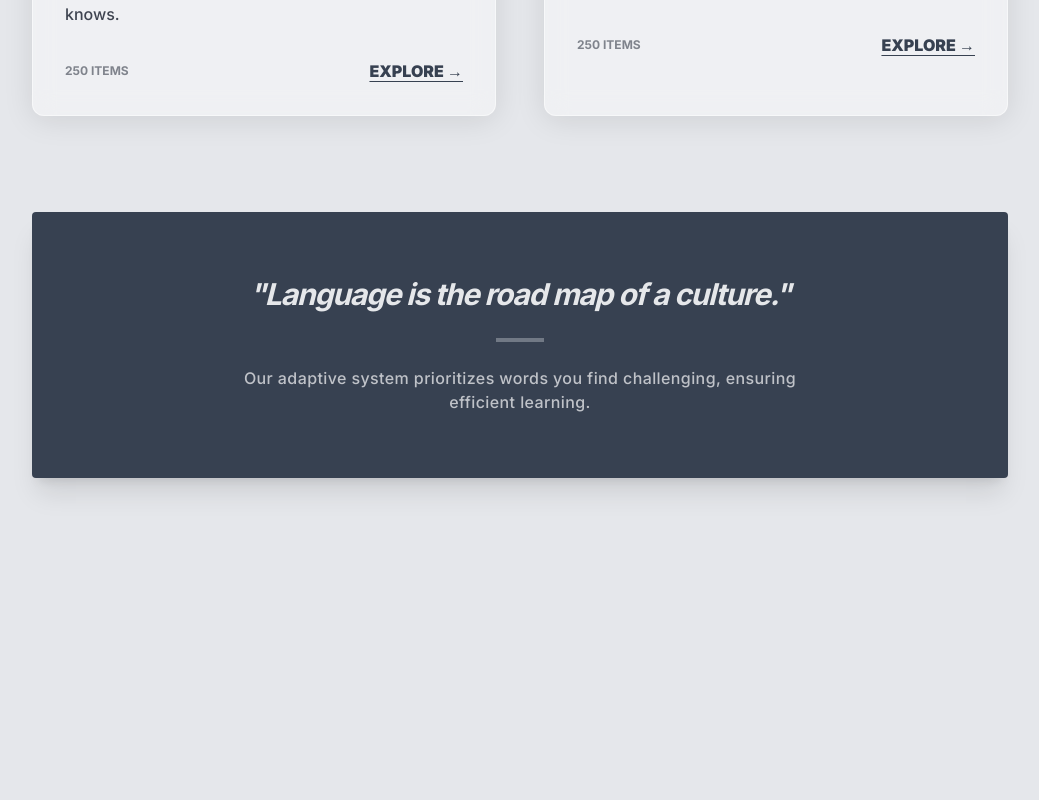
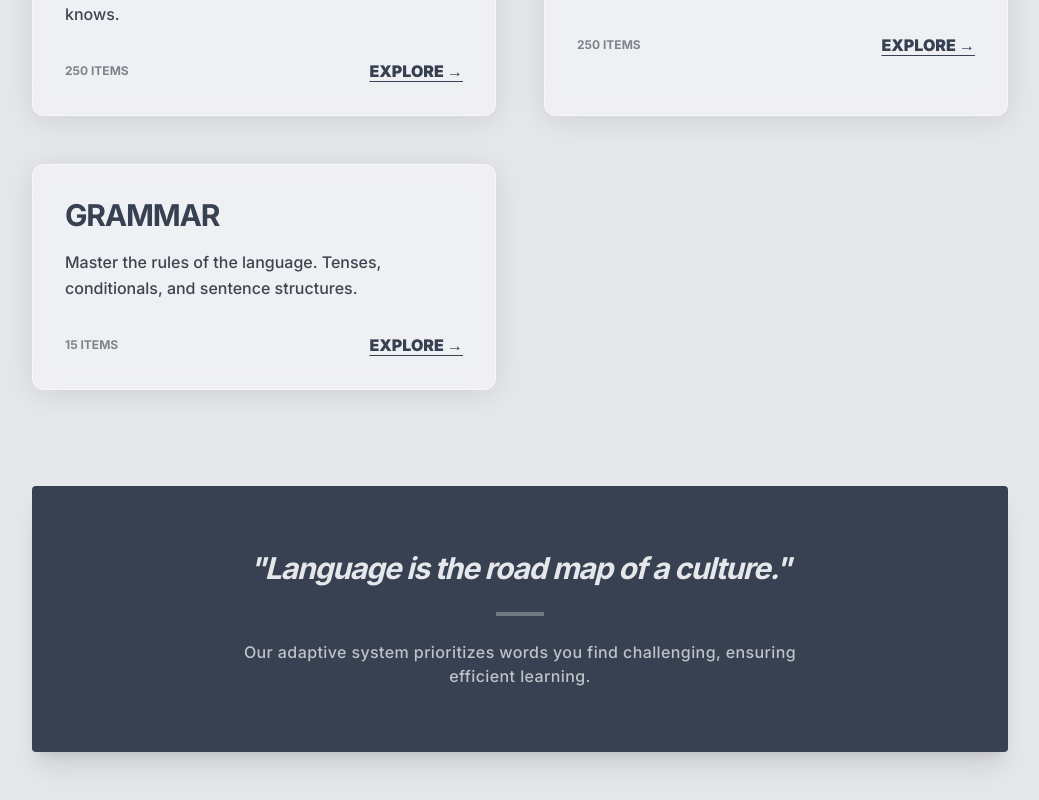
Before and after one commit to kbreabhayle/lingua-learn, a Next.js app: page / in a window 1280 px wide. Shown: the part 955-1755 px from the top of the page, without its empty margins (120-1159 px from the left). Before the commit the page ends 1481 px from the top, so only its background shows below. Built offline with nearby package versions, Linux system fonts and the light colour scheme.

Commit message:
feat: add grammar category and initial content

```diff
--- a/src/app/lessons/page.tsx
+++ b/src/app/lessons/page.tsx
@@ -30,6 +30,12 @@ export default function LessonsPage() {
             slug: "slang-words",
             description: "Informal language and contemporary expressions.",
             count: filteredVocab.filter(v => v.category === 'slang words').length
+        },
+        {
+            name: "Grammar",
+            slug: "grammar",
+            description: "Essential rules, tenses, and sentence structures.",
+            count: filteredVocab.filter(v => v.category === 'grammar').length
         }
     ];
 
--- a/src/app/page.tsx
+++ b/src/app/page.tsx
@@ -4,6 +4,7 @@ import Link from "next/link";
 export default function Home() {
   const phrasalVerbs = VOCABULARY.filter(v => v.category === 'phrasal verbs');
   const slangWords = VOCABULARY.filter(v => v.category === 'slang words');
+  const grammar = VOCABULARY.filter(v => v.category === 'grammar');
 
   return (
     <div className="space-y-16 sm:space-y-24">
@@ -64,6 +65,22 @@ export default function Home() {
             </Link>
           </div>
         </div>
+
+        <div className="glass-panel p-6 sm:p-8 space-y-4 hover:bg-white/50 transition-all group card-hover relative overflow-hidden rounded-xl sm:col-span-2 lg:col-span-1">
+          <h2 className="text-2xl sm:text-3xl font-black uppercase tracking-tight text-primary">Grammar</h2>
+          <p className="text-sm sm:text-base text-foreground/80 font-medium leading-relaxed">
+            Master the rules of the language. Tenses, conditionals, and sentence structures.
+          </p>
+          <div className="pt-4 flex items-center justify-between">
+            <span className="text-[10px] sm:text-xs font-bold opacity-50 text-foreground">{grammar.length} ITEMS</span>
+            <Link
+              href="/lessons/grammar"
+              className="font-black text-sm sm:text-base group-hover:translate-x-1 transition-transform underline underline-offset-4 text-primary"
+            >
+              EXPLORE &rarr;
+            </Link>
+          </div>
+        </div>
       </section>
 
       {/* Featured Quote */}
--- a/src/data/vocabulary.ts
+++ b/src/data/vocabulary.ts
@@ -1,4 +1,4 @@
-export type Category = 'phrasal verbs' | 'slang words';
+export type Category = 'phrasal verbs' | 'slang words' | 'grammar';
 
 export interface VocabularyItem {
   id: string;
@@ -10,6 +10,129 @@ export interface VocabularyItem {
 }
 
 export const VOCABULARY: VocabularyItem[] = [
+  // Grammar - Beginner
+  {
+    id: 'gr-001',
+    word_or_phrase: 'Present Simple',
+    meaning: 'Used for facts, habits, and general truths.',
+    example_sentence: 'I **work** in London.',
+    category: 'grammar',
+    difficulty: 'beginner'
+  },
+  {
+    id: 'gr-002',
+    word_or_phrase: 'Present Continuous',
+    meaning: 'Used for actions happening right now or temporary situations.',
+    example_sentence: 'She **is reading** a book at the moment.',
+    category: 'grammar',
+    difficulty: 'beginner'
+  },
+  {
+    id: 'gr-003',
+    word_or_phrase: 'Past Simple',
+    meaning: 'Used for finished actions in the past.',
+    example_sentence: 'We **watched** a movie yesterday.',
+    category: 'grammar',
+    difficulty: 'beginner'
+  },
+  {
+    id: 'gr-004',
+    word_or_phrase: 'Articles (A/An/The)',
+    meaning: 'Used to define a noun as specific or unspecific.',
+    example_sentence: 'I saw **a** cat. **The** cat was black.',
+    category: 'grammar',
+    difficulty: 'beginner'
+  },
+  {
+    id: 'gr-005',
+    word_or_phrase: 'Plural Nouns',
+    meaning: 'Adding -s or -es to refer to more than one.',
+    example_sentence: 'I have two **dogs** and three **boxes**.',
+    category: 'grammar',
+    difficulty: 'beginner'
+  },
+  // Grammar - Intermediate
+  {
+    id: 'gr-006',
+    word_or_phrase: 'Present Perfect',
+    meaning: 'Connecting the past to the present; experience or recent actions.',
+    example_sentence: 'I **have visited** Paris twice.',
+    category: 'grammar',
+    difficulty: 'intermediate'
+  },
+  {
+    id: 'gr-007',
+    word_or_phrase: 'First Conditional',
+    meaning: 'Real possibilities in the future (If + Present, Will + Verb).',
+    example_sentence: 'If it **rains**, we **will stay** home.',
+    category: 'grammar',
+    difficulty: 'intermediate'
+  },
+  {
+    id: 'gr-008',
+    word_or_phrase: 'Passive Voice',
+    meaning: 'Focusing on the action rather than who did it.',
+    example_sentence: 'The book **was written** by J.K. Rowling.',
+    category: 'grammar',
+    difficulty: 'intermediate'
+  },
+  {
+    id: 'gr-009',
+    word_or_phrase: 'Modal Verbs (Should/Must)',
+    meaning: 'Expressing obligation, advice, or probability.',
+    example_sentence: 'You **must** wear a seatbelt.',
+    category: 'grammar',
+    difficulty: 'intermediate'
+  },
+  {
+    id: 'gr-010',
+    word_or_phrase: 'Gerunds vs Infinitives',
+    meaning: 'Using verbs as nouns (eating) vs base form (to eat).',
+    example_sentence: 'I enjoy **swimming** but I want **to run**.',
+    category: 'grammar',
+    difficulty: 'intermediate'
+  },
+  // Grammar - Advanced
+  {
+    id: 'gr-011',
+    word_or_phrase: 'Third Conditional',
+    meaning: 'Hypothetical situations in the past (If + Past Perfect, Would Have + V3).',
+    example_sentence: 'If I **had known**, I **would have helped**.',
+    category: 'grammar',
+    difficulty: 'advanced'
+  },
+  {
+    id: 'gr-012',
+    word_or_phrase: 'Mixed Conditionals',
+    meaning: 'Mixing past and present hypothetical situations.',
+    example_sentence: 'If I **had studied** harder, I **would be** a doctor now.',
+    category: 'grammar',
+    difficulty: 'advanced'
+  },
+  {
+    id: 'gr-013',
+    word_or_phrase: 'Inversion',
+    meaning: 'Changing word order for emphasis or formal style.',
+    example_sentence: '**Never have I seen** such a beautiful sunset.',
+    category: 'grammar',
+    difficulty: 'advanced'
+  },
+  {
+    id: 'gr-014',
+    word_or_phrase: 'Cleft Sentences',
+    meaning: 'Splitting sentences to focus on specific information.',
+    example_sentence: 'It was **John who** broke the window.',
+    category: 'grammar',
+    difficulty: 'advanced'
+  },
+  {
+    id: 'gr-015',
+    word_or_phrase: 'Subjunctive Mood',
+    meaning: 'Expressing wishes, suggestions, or demands.',
+    example_sentence: 'I suggest that he **study** more.',
+    category: 'grammar',
+    difficulty: 'advanced'
+  },
   // Phrasal Verbs
   {
     id: 'pv-001',
```
